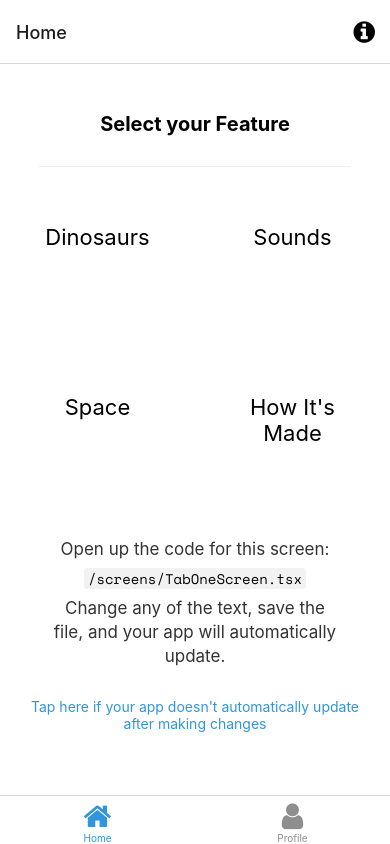
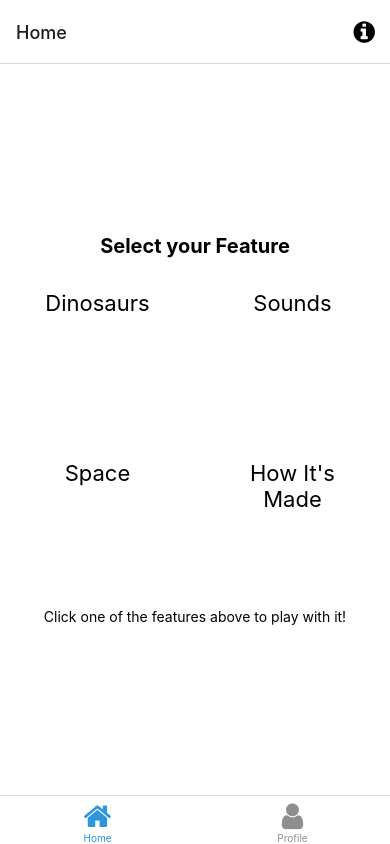
Before and after one commit to ahartzog/Kids-Fun-App, a React Native app: screen /Home in a window 390 px wide. Built offline with nearby package versions, Linux system fonts and the light colour scheme; what expo-linking would draw is missing.

Commit message:
Do cool feature cards

```diff
--- a/components/FeatureCard.tsx
+++ b/components/FeatureCard.tsx
@@ -3,12 +3,14 @@ import { StyleSheet } from 'react-native';
 import { Text, View } from '../components/Themed';
 type Props = {
   title: string;
+  children?: React.ReactChild;
 };
 
 const FeatureCard = (props: Props) => {
   return (
     <View style={localStyles.container}>
       <Text style={localStyles.title}>{props.title}</Text>
+      <View style={localStyles.iconContainer}>{props.children}</View>
     </View>
   );
 };
@@ -20,7 +22,13 @@ const localStyles = StyleSheet.create({
     borderWidth: 2,
     borderColor: '#FFF',
     marginTop: 20,
-    padding: 5,
+    padding: 10,
+    borderRadius: 15,
+  },
+  iconContainer: {
+    marginTop: 15,
+    justifyContent: 'center',
+    alignItems: 'center',
   },
   title: {
     textAlign: 'center',
--- a/lib/styles/layout.ts
+++ b/lib/styles/layout.ts
@@ -15,6 +15,12 @@ const layoutStyles = StyleSheet.create({
       height: 1,
       width: '80%',
     },
+    mt5: {
+      marginTop: 5,
+    },
+    mt10: {
+      marginTop: 10,
+    }
 
   });
 
--- a/screens/HomeScreen.tsx
+++ b/screens/HomeScreen.tsx
@@ -2,6 +2,7 @@ import * as React from 'react';
 import { StyleSheet } from 'react-native';
 import styles from '../lib/styles';
 import EditScreenInfo from '../components/EditScreenInfo';
+import { FontAwesome5 } from '@expo/vector-icons';
 import { Text, View } from '../components/Themed';
 import { RootTabScreenProps } from '../types';
 import { FeatureCard } from '../components/FeatureCard';
@@ -9,11 +10,6 @@ export default function HomeScreen({ navigation }: RootTabScreenProps<'Home'>) {
   return (
     <View style={styles.layoutStyles.container}>
       <Text style={styles.layoutStyles.title}>Select your Feature</Text>
-      <View
-        style={styles.layoutStyles.separator}
-        lightColor='#eee'
-        darkColor='rgba(255,255,255,0.1)'
-      />
 
       <View
         style={{
@@ -22,13 +18,23 @@ export default function HomeScreen({ navigation }: RootTabScreenProps<'Home'>) {
           justifyContent: 'space-around',
         }}
       >
-        <FeatureCard title='Dinosaurs' />
-        <FeatureCard title='Sounds' />
-        <FeatureCard title='Space' />
-        <FeatureCard title="How It's Made" />
+        <FeatureCard title='Dinosaurs'>
+          <FontAwesome5 name='canadian-maple-leaf' size={60} color='white' />
+        </FeatureCard>
+        <FeatureCard title='Sounds'>
+          <FontAwesome5 name='soundcloud' size={60} color='white' />
+        </FeatureCard>
+        <FeatureCard title='Space'>
+          <FontAwesome5 name='space-shuttle' size={60} color='white' />
+        </FeatureCard>
+        <FeatureCard title="How It's Made">
+          <FontAwesome5 name='head-side-virus' size={40} color='white' />
+        </FeatureCard>
       </View>
 
-      <EditScreenInfo path='/screens/TabOneScreen.tsx' />
+      <View style={styles.layoutStyles.mt10}>
+        <Text>Click one of the features above to play with it!</Text>
+      </View>
     </View>
   );
 }
```
